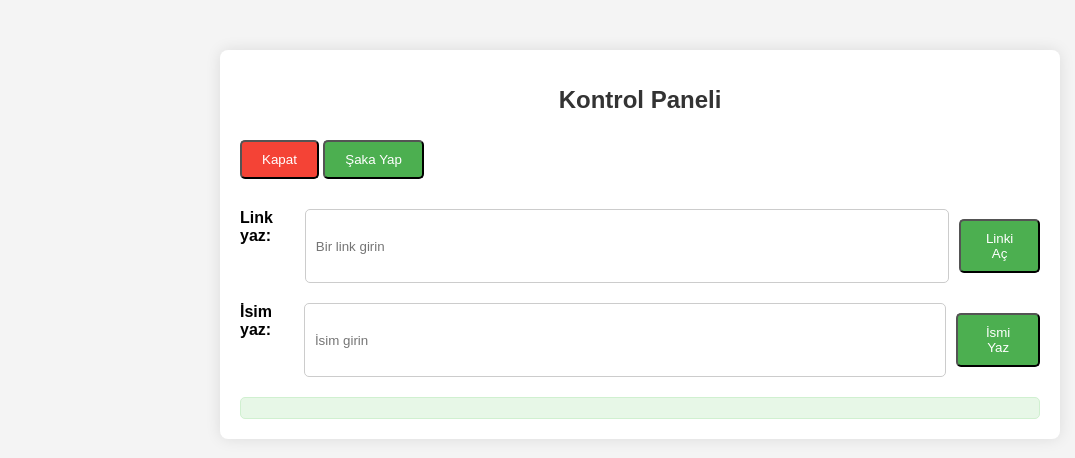
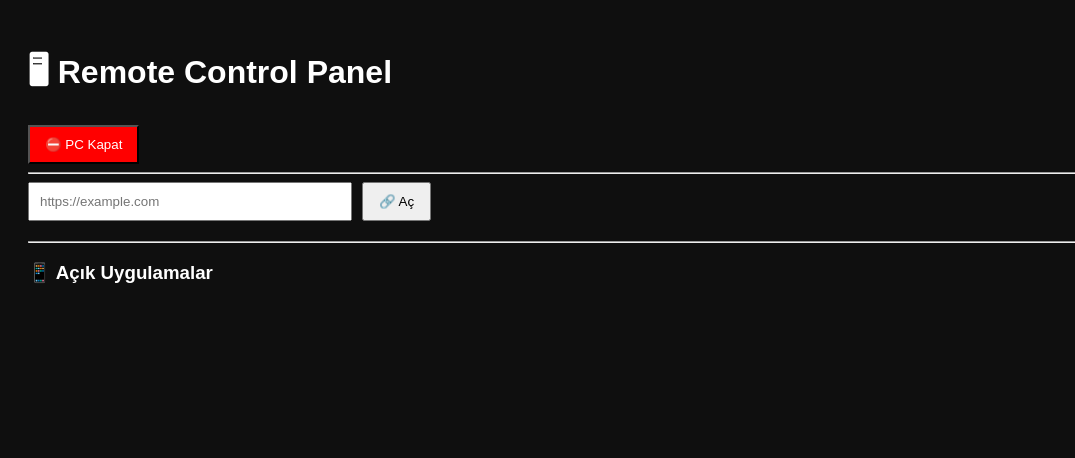
Before and after one commit to Sencer-2000/remoteaccessapp, a Flask app: page / in a window 1280 px wide. Shown: the top 458 px of the page, without its empty margins (0-1075 px from the left). Run offline with Flask 3, Linux system fonts and the light colour scheme; data that the repository does not hold is empty.

Commit message:
new update

```diff
--- a/server.py
+++ b/server.py
@@ -1,29 +1,54 @@
-from flask import Flask, render_template, jsonify, request
+from flask import Flask, request, jsonify, render_template
 
 app = Flask(__name__)
 
-# En son gönderilen komutu burada tutacağız
-latest_command = {"message": None}
+latest_command = {"message": ""}
+latest_apps = []
 
-@app.route('/')
-def index():
-    return render_template('index.html')
 
-@app.route('/send_json', methods=['POST'])
-def send_json():
+# -------------------------
+# COMMAND SET
+# -------------------------
+@app.route("/set_command", methods=["POST"])
+def set_command():
     global latest_command
-    data = request.get_json()
-    latest_command = data  # Komutu saklıyoruz
-    return jsonify({"status": "success", "message": "Komut kaydedildi."})
+    latest_command["message"] = request.json.get("message", "")
+    return {"status": "ok"}
 
-# Receiver bu endpoint üzerinden komutları çekecek
-@app.route('/get_command', methods=['GET'])
+
+# -------------------------
+# COMMAND GET
+# -------------------------
+@app.route("/get_command")
 def get_command():
-    global latest_command
-    # Komut döndürülüp sıfırlanabilir
-    command = latest_command
-    latest_command = {"message": None}
-    return jsonify(command)
+    return jsonify(latest_command)
 
-if __name__ == '__main__':
-    app.run(debug=True)
+
+# -------------------------
+# APPS REPORT
+# -------------------------
+@app.route("/report", methods=["POST"])
+def report():
+    global latest_apps
+    latest_apps = request.json.get("apps", [])
+    return {"status": "ok"}
+
+
+# -------------------------
+# APPS FETCH
+# -------------------------
+@app.route("/apps")
+def apps():
+    return jsonify(latest_apps)
+
+
+# -------------------------
+# PANEL
+# -------------------------
+@app.route("/")
+def panel():
+    return render_template("index.html")
+
+
+if __name__ == "__main__":
+    app.run(host="0.0.0.0", port=5000, debug=True)
--- a/templates/index.html
+++ b/templates/index.html
@@ -1,173 +1,136 @@
 <!DOCTYPE html>
-<html lang="tr">
+<html>
 <head>
-    <meta charset="UTF-8">
-    <meta name="viewport" content="width=device-width, initial-scale=1.0">
-    <title>Kontrol Paneli</title>
+    <title>Remote Control Panel</title>
     <style>
         body {
-            font-family: Arial, sans-serif;
-            background-color: #f4f4f4;
-            margin: 0;
-            padding: 0;
+            background: #0f0f0f;
+            color: #fff;
+            font-family: Arial;
+            padding: 20px;
         }
-        .container {
-            width: 100%;
-            max-width: 800px;
-            margin: 50px auto;
-            padding: 20px;
-            background-color: #fff;
-            border-radius: 8px;
-            box-shadow: 0 0 15px rgba(0, 0, 0, 0.1);
+
+        .row {
+            display: flex;
+            gap: 10px;
+            margin-bottom: 20px;
         }
-        h1 {
-            text-align: center;
-            font-size: 24px;
-            color: #333;
+
+        input {
+            padding: 10px;
+            width: 300px;
         }
-        .button {
-            background-color: #4CAF50;
-            color: white;
-            padding: 10px 20px;
-            text-align: center;
-            text-decoration: none;
-            display: inline-block;
-            border-radius: 5px;
-            margin: 10px 0;
+
+        button {
+            padding: 10px 15px;
             cursor: pointer;
         }
-        .button.close {
-            background-color: #f44336; /* Kapat butonu kırmızı */
+
+        .danger {
+            background: red;
+            color: white;
         }
-        .joke{
-            background-color: #4CAF50;
-        }
-        .input-group {
-            margin: 20px 0;
-        }
-        input[type="text"] {
-            width: 100%;
+
+        .card {
+            background: #1c1c1c;
             padding: 10px;
-            border: 1px solid #ccc;
-            border-radius: 5px;
-            box-sizing: border-box;
-        }
-        .form-group {
+            margin: 5px 0;
+            border-radius: 8px;
             display: flex;
             justify-content: space-between;
-            margin: 15px 0;
+            align-items: center;
         }
-        .form-group label {
-            font-weight: bold;
-            margin-right: 10px;
-        }
-        .form-group button {
-            margin-left: 10px;
-        }
-        .response {
-            margin-top: 20px;
-            padding: 10px;
-            background-color: #e7f7e7;
-            border: 1px solid #d0f0d0;
-            border-radius: 5px;
-            font-size: 14px;
+
+        .kill {
+            background: crimson;
+            border: none;
+            color: white;
+            padding: 5px 10px;
         }
     </style>
 </head>
+
 <body>
 
-<div class="container">
-    <h1>Kontrol Paneli</h1>
+<h1>🖥 Remote Control Panel</h1>
 
-    <!-- Kapat butonu -->
-    <button class="button close" onclick="sendJson('pc-kapat')">Kapat</button>
+<!-- ⛔ PC KAPAT -->
+<button class="danger" onclick="shutdownPC()">⛔ PC Kapat</button>
 
-    <!-- Şaka butonu -->
-    <button class="button joke" onclick="sendJson('joke')">Şaka Yap</button>
+<hr>
 
-    <!-- Link yazma kısmı -->
-    <div class="input-group">
-        <div class="form-group">
-            <label for="linkInput">Link yaz:</label>
-            <input type="text" id="linkInput" placeholder="Bir link girin">
-            <button class="button" onclick="sendJsonWithLink()">Linki Aç</button>
-        </div>
+<!-- 🔗 LINK -->
+<div class="row">
+    <input id="link" placeholder="https://example.com">
+    <button onclick="openLink()">🔗 Aç</button>
 </div>
 
-    <!-- İsim yazma kısmı -->
-    <div class="input-group">
-        <div class="form-group">
-            <label for="nameInput">İsim yaz:</label>
-            <input type="text" id="nameInput" placeholder="İsim girin">
-            <button class="button" onclick="sendJsonWithName()">İsmi Yaz</button>
-        </div>
-    </div>
+<hr>
 
-    <!-- Yanıt alanı -->
-    <div id="response" class="response"></div>
-</div>
+<!-- 🧠 APPS -->
+<h3>📱 Açık Uygulamalar</h3>
+<div id="apps"></div>
 
 <script>
-    // JSON verisini POST ile gönderme fonksiyonu
-    function sendJson(message) {
-        var data = { message: message };
-        fetch('/send_json', {
-            method: 'POST',
-            headers: {
-                'Content-Type': 'application/json',
-            },
-            body: JSON.stringify(data)
-        })
-        .then(response => response.json())
-        .then(data => {
-            document.getElementById('response').innerHTML = '<pre>' + JSON.stringify(data, null, 4) + '</pre>';
-        })
-        .catch(error => console.error('Error:', error));
+async function loadApps() {
+    let res = await fetch("/apps");
+    let data = await res.json();
+
+    let container = document.getElementById("apps");
+    container.innerHTML = "";
+
+    data.forEach(app => {
+        let div = document.createElement("div");
+        div.className = "card";
+
+        div.innerHTML = `
+            <span>${app.name} (PID: ${app.pid})</span>
+            <button class="kill" onclick="killApp('${app.pid}')">❌</button>
+        `;
+
+        container.appendChild(div);
+    });
 }
 
-    // Link gönderme fonksiyonu
-    function sendJsonWithLink() {
-        var link = document.getElementById('linkInput').value;
-        if (link) {
-            var data = { message: "link: " + link };
-            fetch('/send_json', {
-                method: 'POST',
-                headers: {
-                    'Content-Type': 'application/json',
-                },
-                body: JSON.stringify(data)
+
+// 🔥 app kapat
+function killApp(pid) {
+    fetch("/set_command", {
+        method: "POST",
+        headers: {"Content-Type": "application/json"},
+        body: JSON.stringify({
+            message: "kill:" + pid
         })
-            .then(response => response.json())
-            .then(data => {
-                document.getElementById('response').innerHTML = '<pre>' + JSON.stringify(data, null, 4) + '</pre>';
-            })
-            .catch(error => console.error('Error:', error));
-        } else {
-            alert("Lütfen geçerli bir link girin!");
-        }
+    });
 }
 
-    // İsim gönderme fonksiyonu
-    function sendJsonWithName() {
-        var name = document.getElementById('nameInput').value;
-        if (name) {
-            var data = { message: "isim: " + name };
-            fetch('/send_json', {
-                method: 'POST',
-                headers: {
-                    'Content-Type': 'application/json',
-                },
-                body: JSON.stringify(data)
+// ⛔ PC kapat
+function shutdownPC() {
+    fetch("/set_command", {
+        method: "POST",
+        headers: {"Content-Type": "application/json"},
+        body: JSON.stringify({
+            message: "pc-kapat"
         })
-            .then(response => response.json())
-            .then(data => {
-                document.getElementById('response').innerHTML = '<pre>' + JSON.stringify(data, null, 4) + '</pre>';
+    });
+}
+
+// 🔗 link aç
+function openLink() {
+    let link = document.getElementById("link").value;
+
+    fetch("/set_command", {
+        method: "POST",
+        headers: {"Content-Type": "application/json"},
+        body: JSON.stringify({
+            message: "link:" + link
         })
-            .catch(error => console.error('Error:', error));
-        } else {
-            alert("Lütfen isminizi girin!");
+    });
 }
-    }
+
+// auto refresh
+setInterval(loadApps, 2000);
+loadApps();
 </script>
 
 </body>
```
Also changed, not shown: receiver.py (added, +104 -0 lines), pixil-frame-0.ico (deleted), 3 other files. Lines whose indentation alone changed are shown as unchanged.
